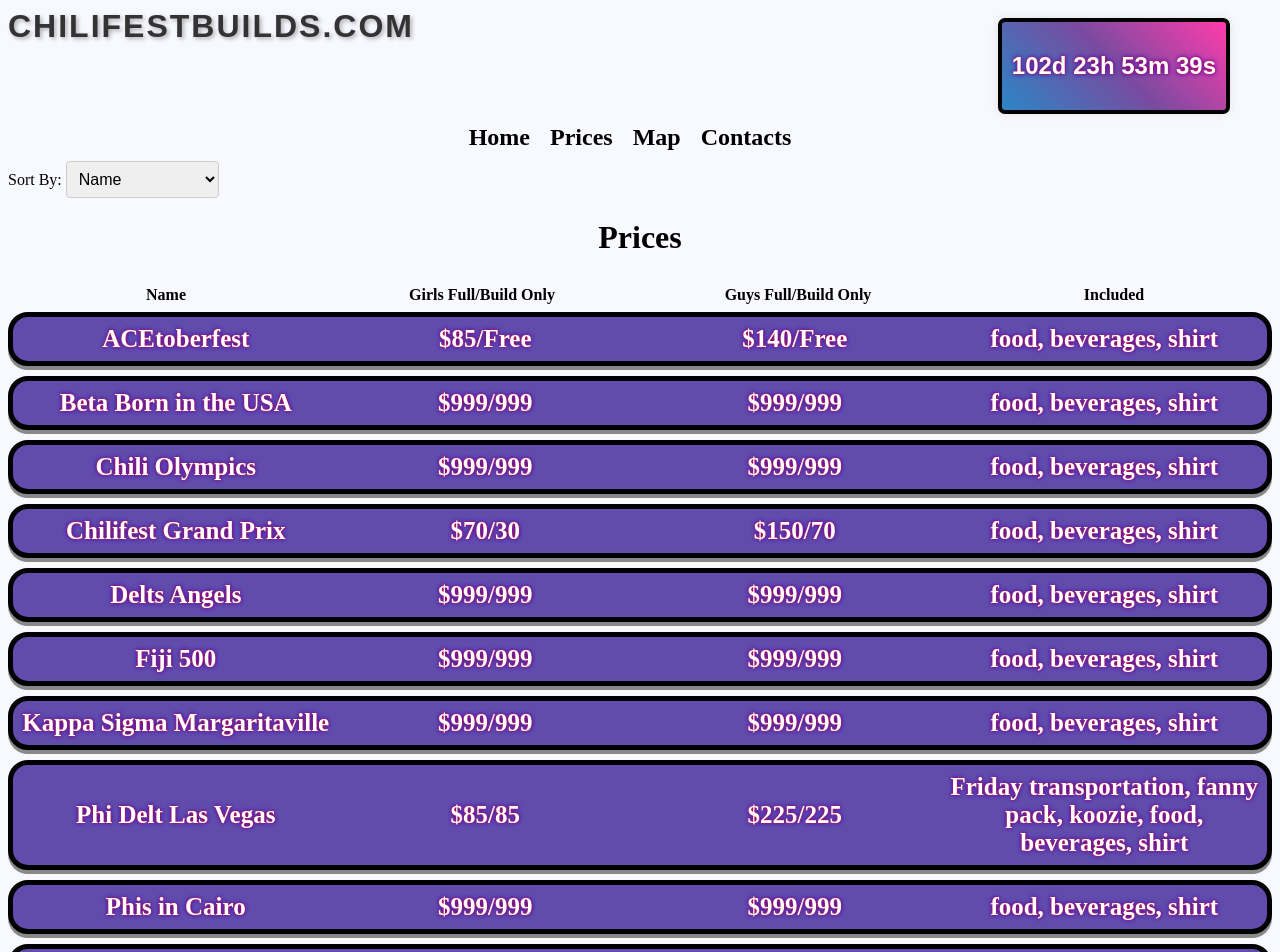
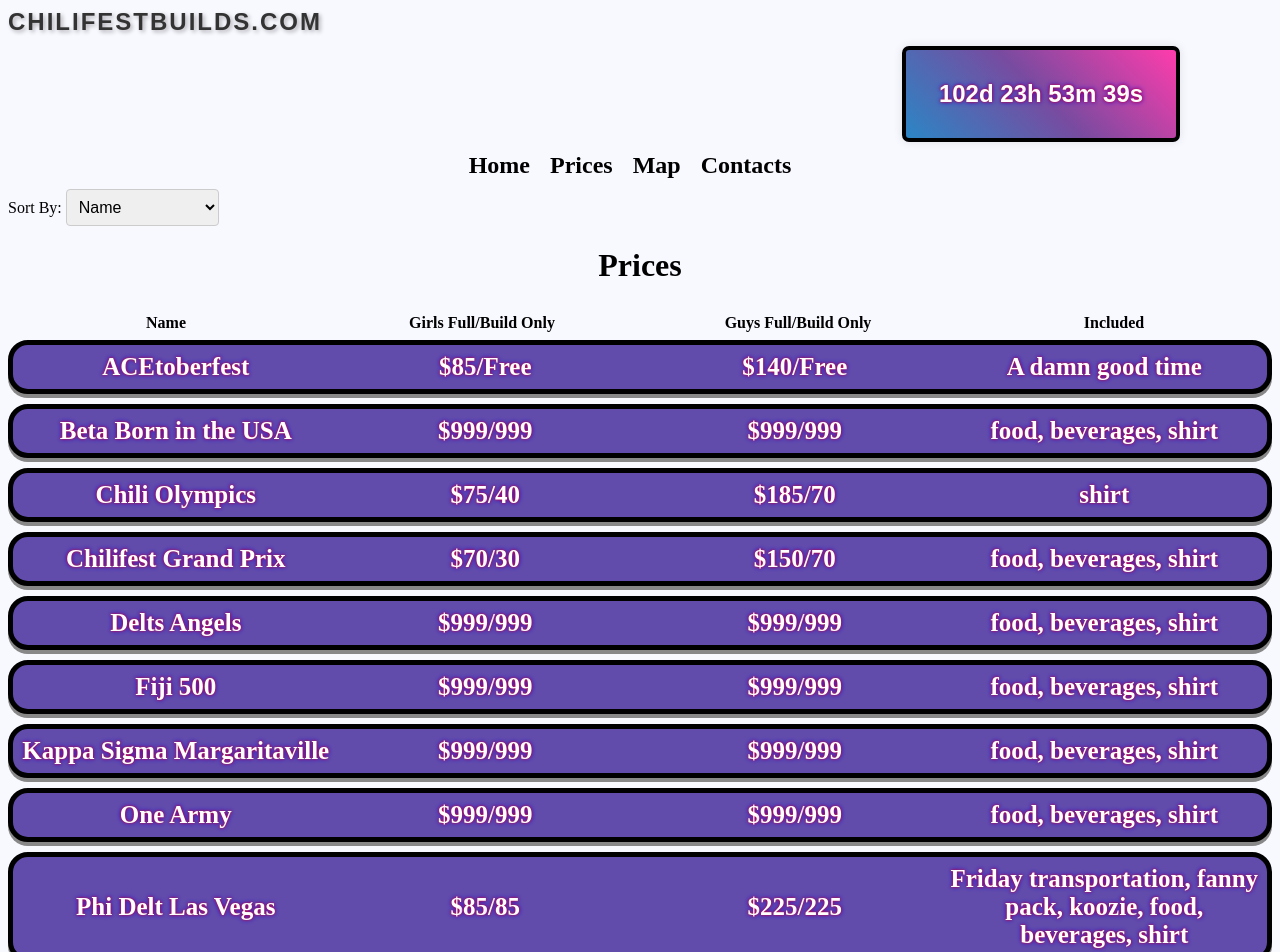
Before and after one commit to andrewlin27/chilifest-builds, a React (Create React App) app: page /prices in a window 1280 px wide. Shown: the top 952 px of the page. Built offline with nearby package versions, Linux system fonts and the light colour scheme.

Commit message:
various styling

```diff
--- a/src/App.css
+++ b/src/App.css
@@ -7,9 +7,9 @@ body {
   padding: 0;
 }
 
-.header {
+#website {
   font-family: 'Arial', sans-serif;
-  font-size: 2em;
+  font-size: 1.5em;
   color: #333;
   margin-top: 0;
   margin-bottom: 10px;
@@ -18,6 +18,8 @@ body {
   text-align: left;
   font-weight: bold;
   text-shadow: 2px 2px 4px rgba(0, 0, 0, 0.3);
+  padding-left: 8px;
+  padding-top: 8px;
 }
 
 .footer {
@@ -42,9 +44,3 @@ body {
 .warning p {
   margin-bottom: 10px;
 }
-
-.topLine{
-  display:flex;
-  padding-left: 8px;
-  padding-top: 8px;
-}
--- a/src/App.js
+++ b/src/App.js
@@ -12,10 +12,10 @@ function App() {
   return (
     <Router>
       <div className = "mainBody">
-        <div className="topLine">
-          <h1 className='header'>chilifestbuilds.com</h1>
-          <Countdown />
+        <div>
+          <h1 id='website'>chilifestbuilds.com</h1>
         </div>
+        <Countdown />
 
         <Navbar />
         <Routes>
--- a/src/buildData.js
+++ b/src/buildData.js
@@ -8,7 +8,7 @@ export default [
         girls: 85,
         guysBuild: "Free",
         girlsBuild: "Free",
-        included: "food, beverages, shirt",
+        included: "A damn good time",
         tshirt: "shirtSoon.jpg",
         org: "ACE",
         contact: "email@gmail.com"
@@ -129,12 +129,12 @@ export default [
         id: 10,
         name: "Chili Olympics",
         image: "comingSoon.jpg",
-        link: "https://fb.me/e/blSXy29Xp",
-        guys: 999,
-        girls: 999,
-        guysBuild: 999,
-        girlsBuild: 999,
-        included: "food, beverages, shirt",
+        link: "https://amaolympics.squarespace.com/",
+        guys: 185,
+        girls: 75,
+        guysBuild: 70,
+        girlsBuild: 40,
+        included: "shirt",
         tshirt: "shirtSoon.jpg",
         org: "AMA",
         contact: "email@gmail.com"
@@ -236,5 +236,19 @@ export default [
         tshirt: "shirtSoon.jpg",
         org: "Paradigm/ABB",
         contact: "email@gmail.com"
+    },
+    {
+        id: 18,
+        name: "One Army",
+        image: "comingSoon.jpg",
+        link: "https://fb.me/e/blSXy29Xp",
+        guys: 999,
+        girls: 999,
+        guysBuild: 999,
+        girlsBuild: 999,
+        included: "food, beverages, shirt",
+        tshirt: "shirtSoon.jpg",
+        org: "One Army",
+        contact: "email@gmail.com"
     }
 ]
--- a/src/components/Home.js
+++ b/src/components/Home.js
@@ -33,10 +33,12 @@ const Home = () => {
 
   return (
     <div className='home-container'>
+      <h1>Home</h1>
+
       <button className='flip-all-button' onClick={handleFlipAllClick}>
         {isAllFlipped ? 'Builds' : 'T-Shirts'}
       </button>
-      <h1>Home</h1>
+
       <div className='builds-container'>
         {cards}
       </div>
--- a/src/components/Prices.js
+++ b/src/components/Prices.js
@@ -41,8 +41,8 @@ const Prices = () => {
         <select id="sortDropdown" value={selectedValue} onChange={handleDropdownChange}>
           <option value="name">Name</option>
           <option value="girls">Girls Full</option>
+          <option value="girlsBuild">Girls Build Only</option>
           <option value="guys">Guys Full</option>
-          <option value="girlsBuild">Girls Build Only</option>
           <option value="guysBuild">Guys Build Only</option>
         </select>
       </div>
--- a/src/components/css/Countdown.css
+++ b/src/components/css/Countdown.css
@@ -14,12 +14,18 @@
     color: #fff; /* White text */
     border-radius: 5px;
     box-shadow: 0 0 10px rgba(0, 0, 0, 0.1);
-    max-width: 600px; /* Set the maximum width */
-    margin-left: auto; /* Move to the right side of the page */
-    margin-right: 50px;
+    max-width: 250px; /* Set the maximum width */
+    margin-left: auto;
+     /* Move to the right side of the page */
+    margin-right: 100px;
     text-shadow: 0 0 3px #FF0000, 0 0 5px #0000FF;
     border: 4px solid black;
     border-radius:7px;
     margin-top:10px;
+  }
 
+  @media (max-width: 760px) {
+    #countdown {
+        margin-right: auto;
+    }
   }
--- a/src/components/css/Home.css
+++ b/src/components/css/Home.css
@@ -1,7 +1,7 @@
 .home-container {
-    text-align: center;
-    padding: 20px;
-
+  text-align: center;
+  padding: 20px;
+  padding-top: 0;
 }
 
 .builds-container {
--- a/src/components/css/Prices.css
+++ b/src/components/css/Prices.css
@@ -7,6 +7,7 @@
     justify-content: space-between;
     padding: 8px;
     font-weight: bold;
+    align-items: center;
   }
 
   .entry-item-title {
```
